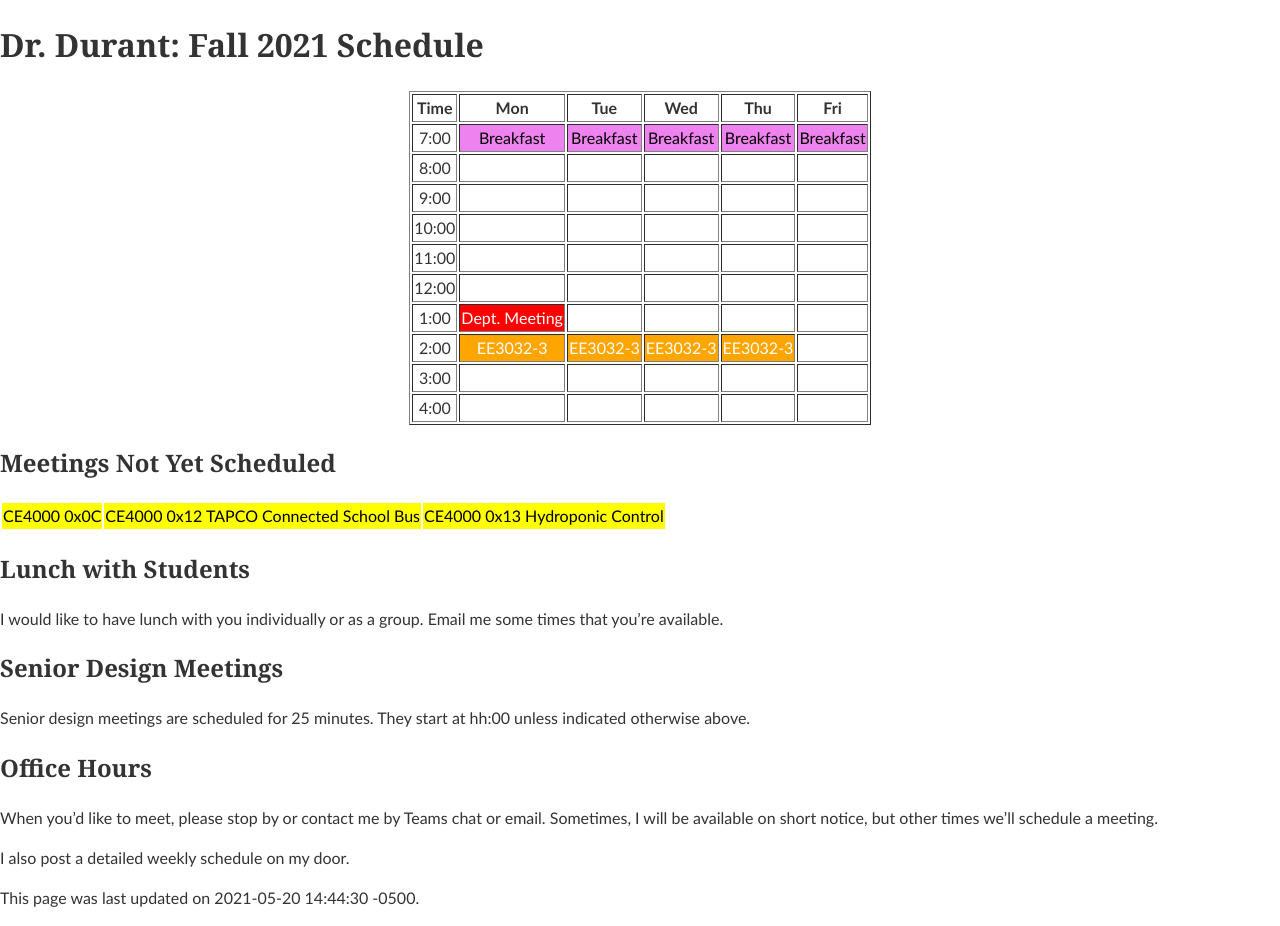
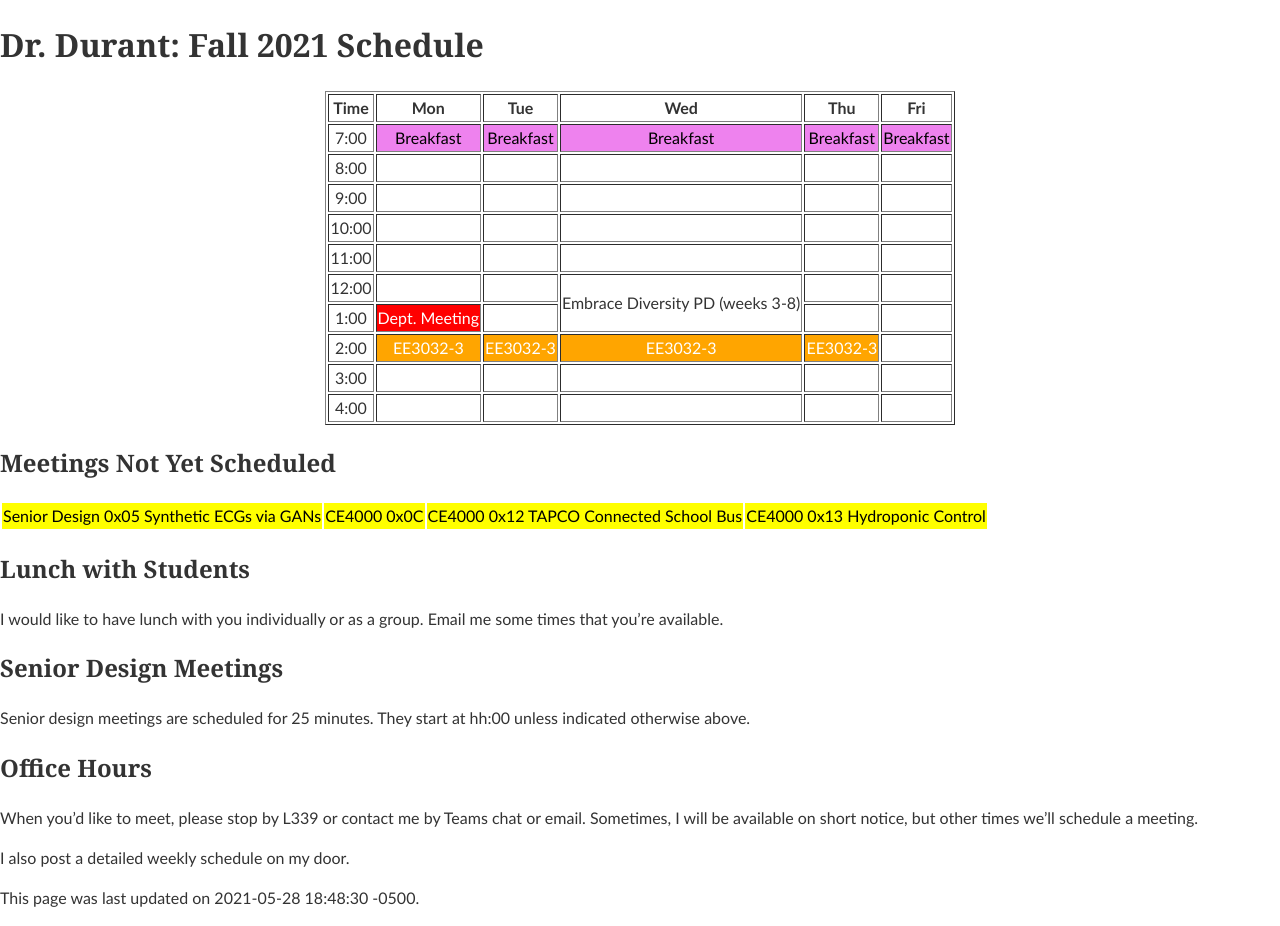
Before and after one commit to edurant/edurant.github.io, a Jekyll site: the page built from sched/f21.md, in a window 1280 px wide. Built offline with Jekyll 4.4.1, drawn with Linux system fonts in a browser that asks for light colours.

Commit message:
+senior design team; +diversity PD in fall

```diff
--- a/sched/f21.md
+++ b/sched/f21.md
@@ -1,6 +1,6 @@
 ---
 title: "Dr. Durant: Fall 2021 Schedule"
-date: 2021-05-20 14:44:30 -0500
+date: 2021-05-28 18:48:30 -0500
 ---
 
 <style type="text/css">
@@ -13,23 +13,24 @@ td.lunch  { background-color: violet;  color: black; }
 
 <div align="center">
 <table border>
-<tr><th>Time</th>       <th>Mon</th>                                    <th>Tue</th>                                            <th>Wed</th>                        <th>Thu</th>                                    <th>Fri</th>                                    </tr>
-<tr><td>7:00</td>       <td class="lunch">Breakfast</td>                <td class="lunch">Breakfast</td>                        <td class="lunch">Breakfast</td>    <td class="lunch">Breakfast</td>                <td class="lunch">Breakfast</td>                </tr>
-<tr><td>8:00</td>       <td>&nbsp;</td>                                 <td>&nbsp;</td>                                         <td>&nbsp;</td>                     <td>&nbsp;</td>                                 <td>&nbsp;</td>                                 </tr>
-<tr><td>9:00</td>       <td>&nbsp;</td>                                 <td>&nbsp;</td>                                         <td>&nbsp;</td>                     <td>&nbsp;</td>                                 <td>&nbsp;</td>                                 </tr>
-<tr><td>10:00</td>      <td>&nbsp;</td>                                 <td>&nbsp;</td>                                         <td>&nbsp;</td>                     <td>&nbsp;</td>                                 <td>&nbsp;</td>                                 </tr>
-<tr><td>11:00</td>      <td>&nbsp;</td>                                 <td>&nbsp;</td>                                         <td>&nbsp;</td>                     <td>&nbsp;</td>                                 <td>&nbsp;</td>                                 </tr>
-<tr><td>12:00</td>      <td>&nbsp;</td>                                 <td>&nbsp;</td>                                         <td>&nbsp;</td>                     <td>&nbsp;</td>                                 <td>&nbsp;</td>                                 </tr>
-<tr><td>1:00</td>       <td class="am">Dept. Meeting</td>               <td>&nbsp;</td>                                         <td>&nbsp;</td>                     <td>&nbsp;</td>                                 <td>&nbsp;</td>                                 </tr>
-<tr><td>2:00</td>       <td class="ee3032">EE3032-3</td>                <td class="ee3032">EE3032-3</td>                        <td class="ee3032">EE3032-3</td>    <td class="ee3032">EE3032-3</td>                <td>&nbsp;</td>                                 </tr>
-<tr><td>3:00</td>       <td>&nbsp;</td>                                 <td>&nbsp;</td>                                         <td>&nbsp;</td>                     <td>&nbsp;</td>                                 <td>&nbsp;</td>                                 </tr>
-<tr><td>4:00</td>       <td>&nbsp;</td>                                 <td>&nbsp;</td>                                         <td>&nbsp;</td>                     <td>&nbsp;</td>                                 <td>&nbsp;</td>                                 </tr>
+<tr><th>Time</th>       <th>Mon</th>                        <th>Tue</th>                        <th>Wed</th>                                            <th>Thu</th>                        <th>Fri</th>                        </tr>
+<tr><td>7:00</td>       <td class="lunch">Breakfast</td>    <td class="lunch">Breakfast</td>    <td class="lunch">Breakfast</td>                        <td class="lunch">Breakfast</td>    <td class="lunch">Breakfast</td>    </tr>
+<tr><td>8:00</td>       <td>&nbsp;</td>                     <td>&nbsp;</td>                     <td>&nbsp;</td>                                         <td>&nbsp;</td>                     <td>&nbsp;</td>                     </tr>
+<tr><td>9:00</td>       <td>&nbsp;</td>                     <td>&nbsp;</td>                     <td>&nbsp;</td>                                         <td>&nbsp;</td>                     <td>&nbsp;</td>                     </tr>
+<tr><td>10:00</td>      <td>&nbsp;</td>                     <td>&nbsp;</td>                     <td>&nbsp;</td>                                         <td>&nbsp;</td>                     <td>&nbsp;</td>                     </tr>
+<tr><td>11:00</td>      <td>&nbsp;</td>                     <td>&nbsp;</td>                     <td>&nbsp;</td>                                         <td>&nbsp;</td>                     <td>&nbsp;</td>                     </tr>
+<tr><td>12:00</td>      <td>&nbsp;</td>                     <td>&nbsp;</td>                     <td rowspan="2">Embrace Diversity PD (weeks 3-8)</td>   <td>&nbsp;</td>                     <td>&nbsp;</td>                     </tr>
+<tr><td>1:00</td>       <td class="am">Dept. Meeting</td>   <td>&nbsp;</td>                                                                             <td>&nbsp;</td>                     <td>&nbsp;</td>                     </tr>
+<tr><td>2:00</td>       <td class="ee3032">EE3032-3</td>    <td class="ee3032">EE3032-3</td>    <td class="ee3032">EE3032-3</td>                        <td class="ee3032">EE3032-3</td>    <td>&nbsp;</td>                     </tr>
+<tr><td>3:00</td>       <td>&nbsp;</td>                     <td>&nbsp;</td>                     <td>&nbsp;</td>                                         <td>&nbsp;</td>                     <td>&nbsp;</td>                     </tr>
+<tr><td>4:00</td>       <td>&nbsp;</td>                     <td>&nbsp;</td>                     <td>&nbsp;</td>                                         <td>&nbsp;</td>                     <td>&nbsp;</td>                     </tr>
 </table>
 </div>
 
 ## Meetings Not Yet Scheduled
 
 <table><tr>
+<td class="ce4000">Senior Design 0x05 Synthetic ECGs via GANs</td>
 <td class="ce4000">CE4000 0x0C</td>
 <td class="ce4000">CE4000 0x12 TAPCO Connected School Bus</td>
 <td class="ce4000">CE4000 0x13 Hydroponic Control</td>
@@ -45,7 +46,7 @@ Senior design meetings are scheduled for 25 minutes. They start at hh:00 unless
 
 ## Office Hours
 
-When you'd like to meet, please stop by or contact me by Teams chat or email. Sometimes, I will be available on short notice, but other times we'll schedule a meeting.
+When you'd like to meet, please stop by L339 or contact me by Teams chat or email. Sometimes, I will be available on short notice, but other times we'll schedule a meeting.
 
 I also post a detailed weekly schedule on my door.
 
```
